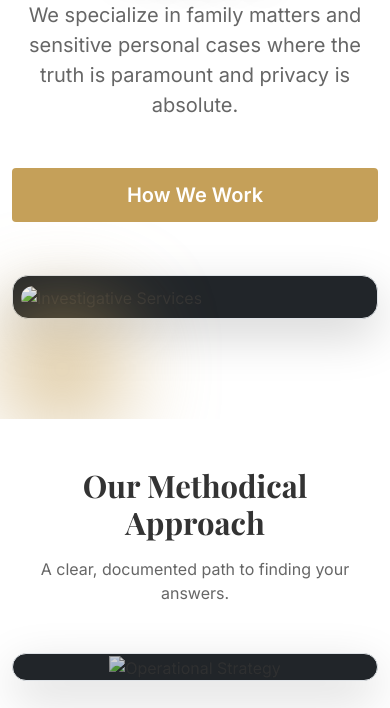
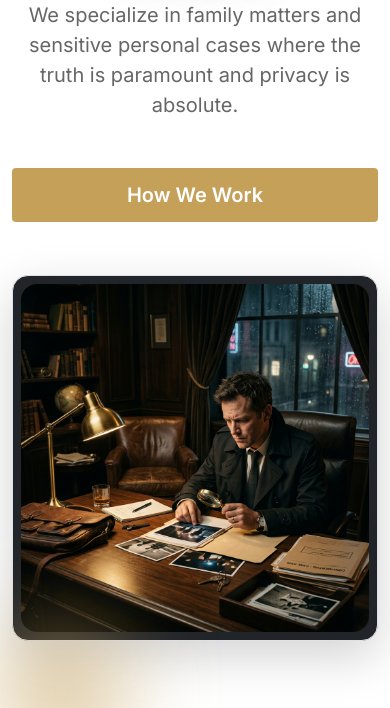
Before and after one commit to HTMLStaticWorks/Private_Detective_Agency, a plain HTML site: page home-2.html in a window 390 px wide. Shown: the part 392-1100 px from the top of the page. Drawn offline with nearby package versions, Linux system fonts and the light colour scheme.

Commit message:
2nd commit

```diff
--- a/assets/css/style.css
+++ b/assets/css/style.css
@@ -700,9 +700,6 @@ a:not(.navbar-brand):not(.btn):not(.nav-link):not(.sidebar-link):hover {
     color: #fff;
 }
 
-.dashboard-wrapper {
-    /* Base wrapper state */
-}
 
 /* Mobile Navbar Layout Fix */
 @media (max-width: 991px) {
@@ -991,8 +988,6 @@ a:not(.navbar-brand):not(.btn):not(.nav-link):not(.sidebar-link):hover {
     .forensics-main-img img {
         height: 400px;
     }
-    .forensics-content {
-    }
 }
 
 .featured-blog-img {
--- a/home-2.html
+++ b/home-2.html
@@ -59,7 +59,7 @@
                 <div class="col-lg-6 mt-5 mt-lg-0">
                     <div class="position-relative">
                         <div class="hero-image-frame p-2 rounded-4 border border-gold-subtle shadow-lg bg-dark">
-                            <img src="C:/Users/santh_1sn06e6/.gemini/antigravity/brain/f5bb5a5f-613c-4b7f-8ce2-0a8d8b00a108/hero_personal_investigation_1775995634113.png" class="img-fluid rounded-4 w-100" alt="Investigative Services">
+                            <img src="assets/images/hero_personal_investigation.png" class="img-fluid rounded-4 w-100" alt="Investigative Services">
                         </div>
                         <!-- Subtle decorative element -->
                         <div class="position-absolute -top-10 -end-10 bg-gold rounded-circle opacity-10" style="width: 100px; height: 100px; filter: blur(50px);"></div>
@@ -77,7 +77,7 @@
                     <h2 class="display-5 mb-3">Our Methodical Approach</h2>
                     <p class="text-muted mb-5">A clear, documented path to finding your answers.</p>
                     <div class="method-visual-wrapper mb-5 rounded-4 overflow-hidden border border-gold-subtle shadow-lg bg-dark">
-                        <img src="C:/Users/santh_1sn06e6/.gemini/antigravity/brain/f5bb5a5f-613c-4b7f-8ce2-0a8d8b00a108/methodical_strategy_visual_1775996988598.png" class="img-fluid w-100" alt="Operational Strategy" style="max-height: 380px; object-fit: cover; opacity: 0.8;">
+                        <img src="assets/images/methodical_strategy_visual.png" class="img-fluid w-100" alt="Operational Strategy" style="max-height: 380px; object-fit: cover; opacity: 0.8;">
                     </div>
                 </div>
             </div>
```
Also changed, not shown: assets/images/hero_personal_investigation.png (added), assets/images/methodical_strategy_visual.png (added).
